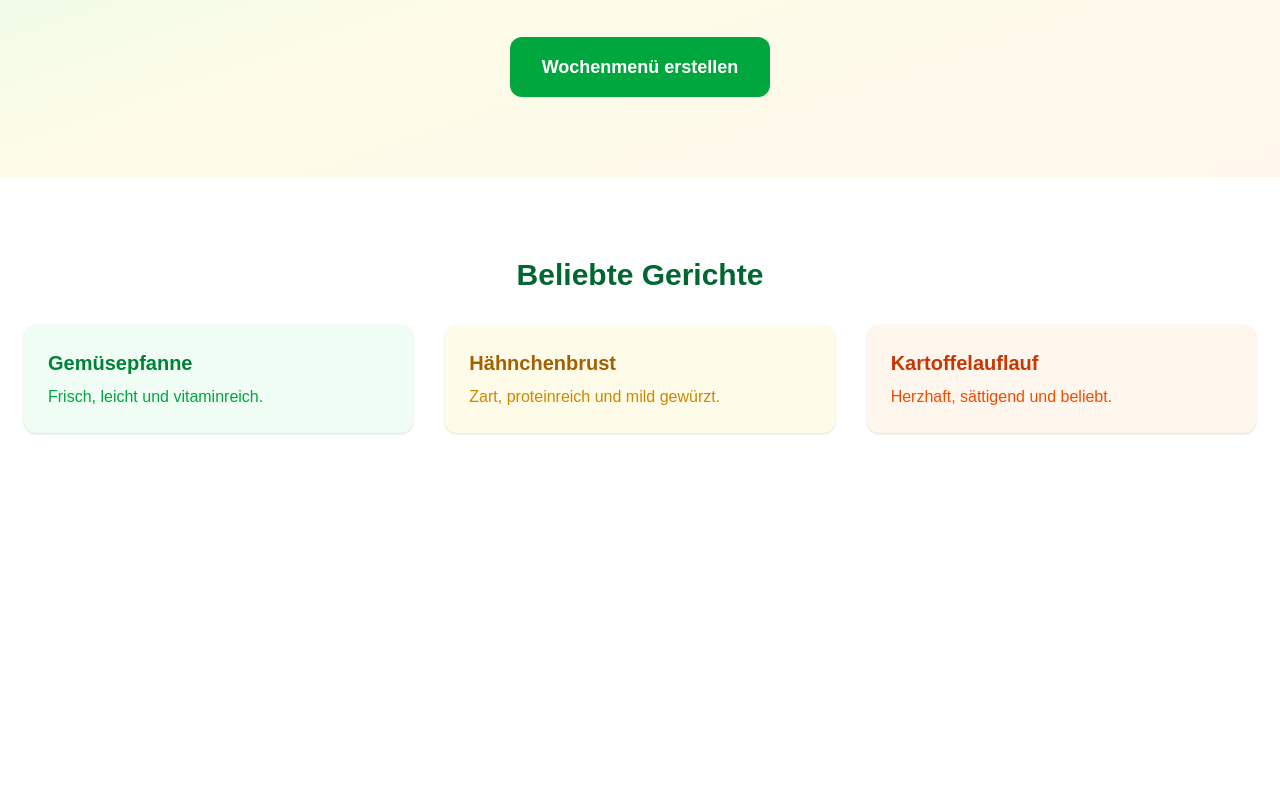
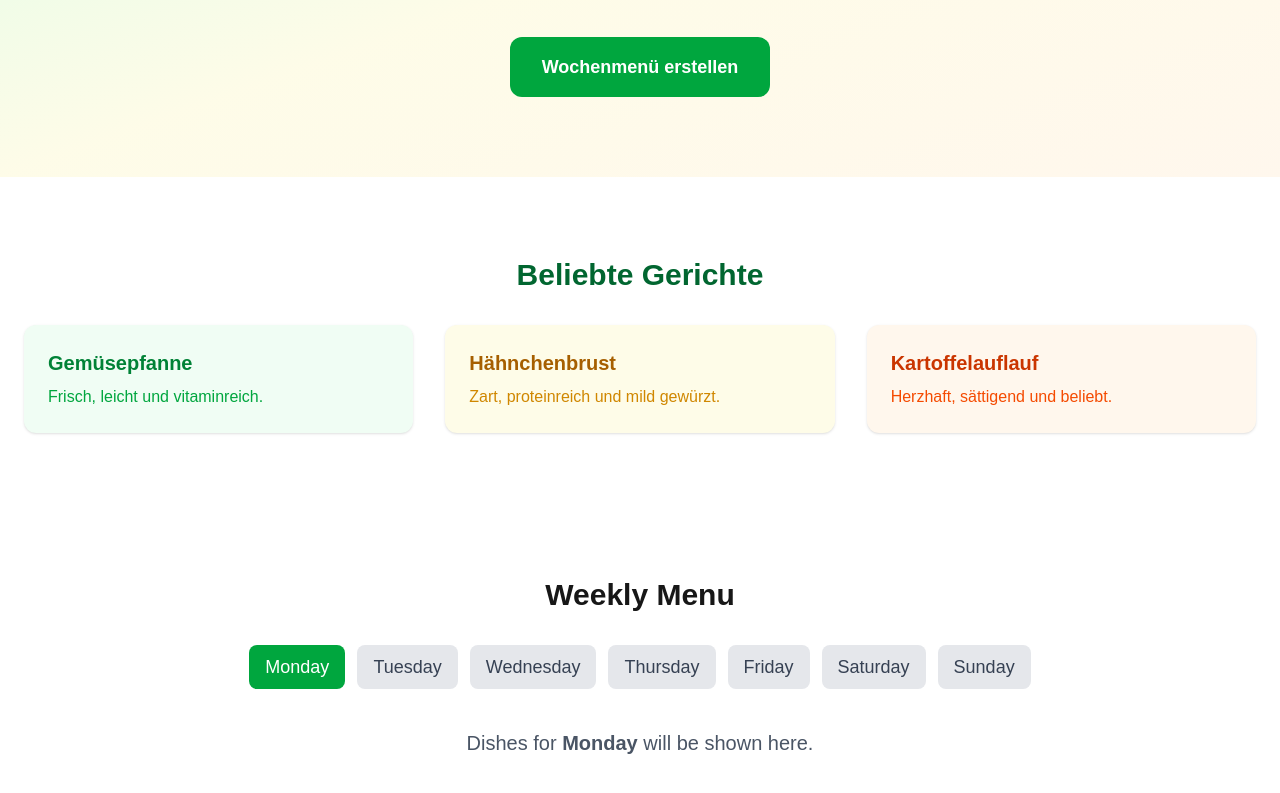
Before and after one commit to DeltaGr/senior-food-delivery, a Next.js app: page / in a window 1280 px wide. Shown: the part 339-1132 px from the top of the page. Before the commit the page ends 852 px from the top, so only its background shows below. Built offline with nearby package versions, Linux system fonts and the light colour scheme.

Commit message:
Added WeeklyMenu component with day selection

```diff
--- a/app/page.tsx
+++ b/app/page.tsx
@@ -1,6 +1,7 @@
 import Navigation from "@/components/Navigation";
 import HeroSection from "@/components/HeroSection";
 import FoodShowcase from "@/components/FoodShowcase";
+import WeeklyMenu from "@/components/WeeklyMenu";
 
 export default function Home() {
   return (
@@ -8,6 +9,7 @@ export default function Home() {
       <Navigation />
       <HeroSection />
       <FoodShowcase />
+      <WeeklyMenu />
     </main>
   );
 };
--- /dev/null
+++ b/components/WeeklyMenu.tsx
@@ -0,0 +1,39 @@
+"use client";
+
+import React, { useState } from "react";
+
+const days = ["Monday", "Tuesday", "Wednesday", "Thursday", "Friday", "Saturday", "Sunday"];
+
+export default function WeeklyMenu() {
+  const [selectedDay, setSelectedDay] = useState("Monday");
+
+  return (
+    <section className="py-16 px-6 max-w-5xl mx-auto">
+      <h2 className="text-3xl font-bold mb-8 text-center">
+        Weekly Menu
+      </h2>
+
+      {/* Day Selector */}
+      <div className="flex gap-3 justify-center mb-10 flex-wrap">
+        {days.map((day) => (
+          <button
+           key={day}
+           onClick={()=> setSelectedDay(day)}
+           className={`px-4 py-2 rounded-lg text-lg ${
+            selectedDay === day
+            ? "bg-green-600 text-white"
+            : "bg-gray-200 text-gray-700"
+           }`}
+           >
+            {day}
+           </button>
+        ))}
+      </div>
+
+      {/* Placeholder for dishses */}
+      <div className="text-center text-xl text-gray-600">
+        Dishes for <span className="font-semibold">{selectedDay}</span> will be shown here.
+      </div>
+    </section>
+  );
+}
```
